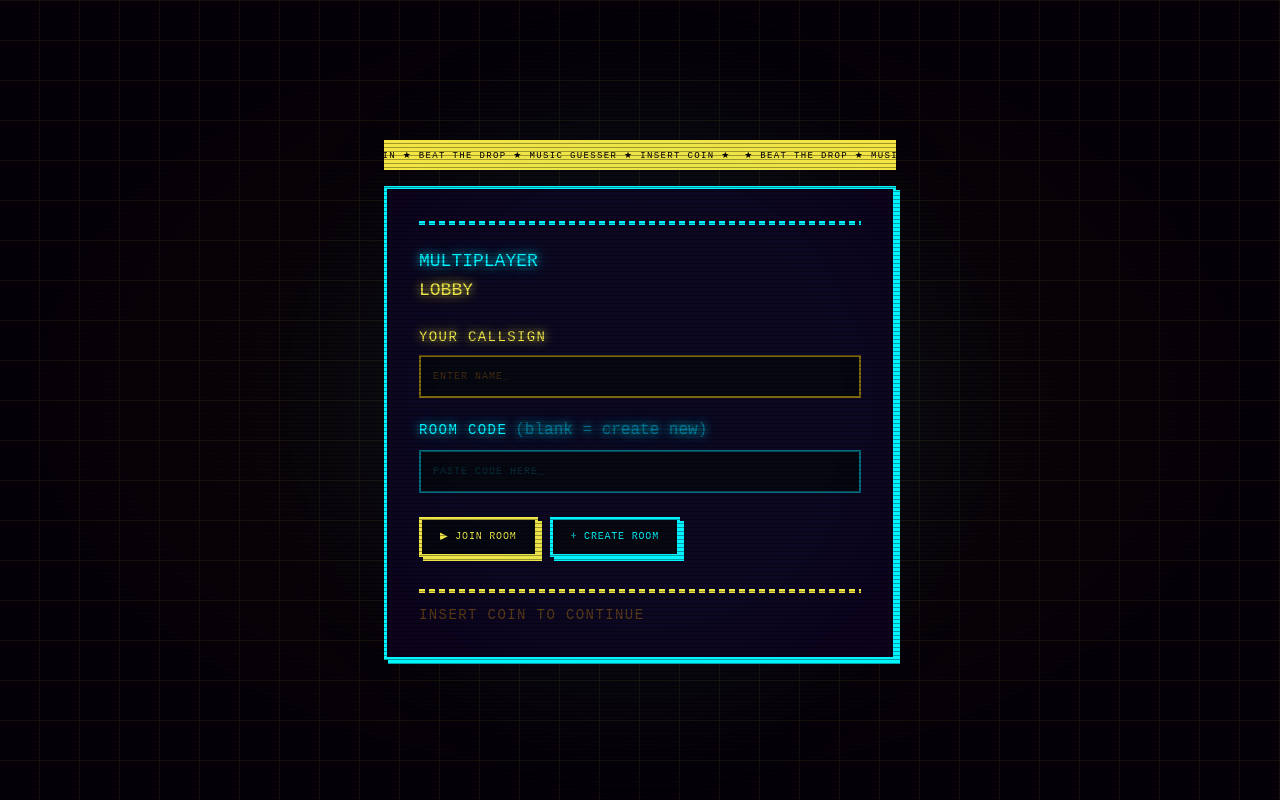
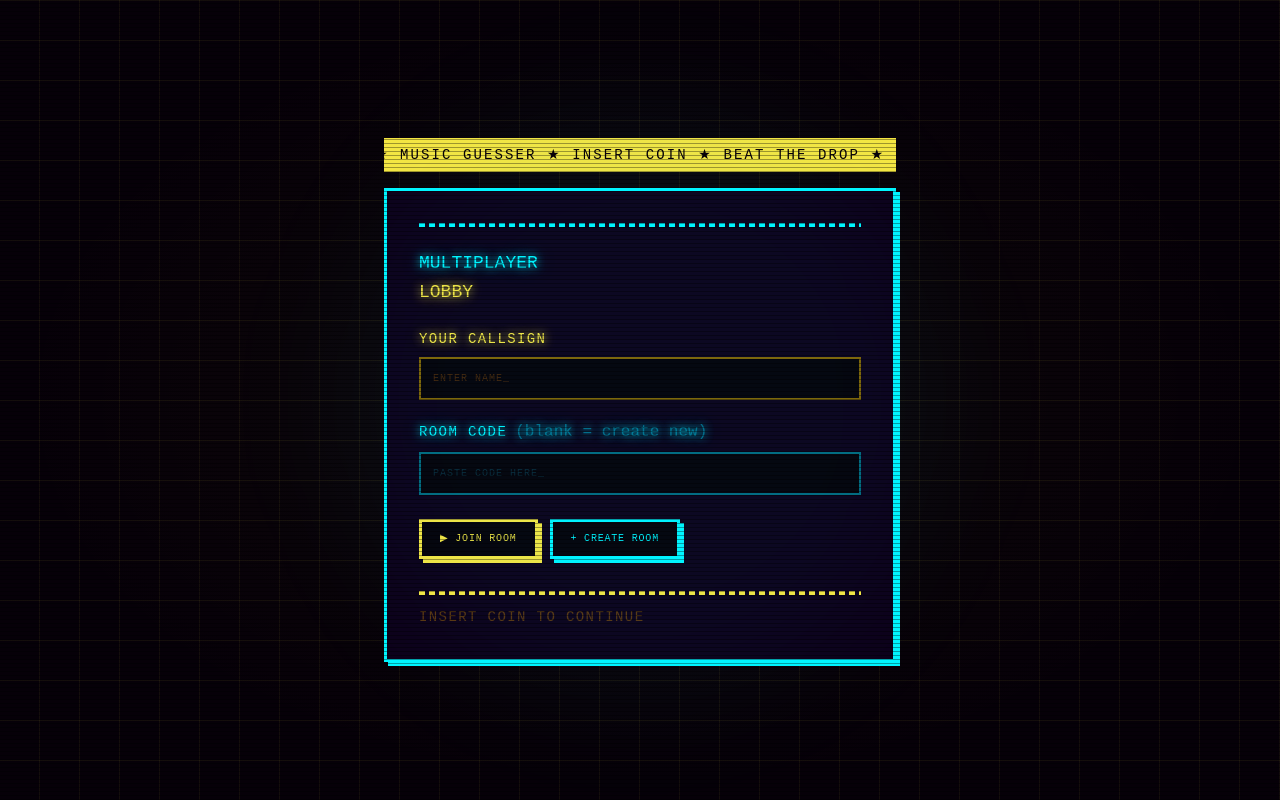
Before and after one commit to chongjie-6/music-guesser, a React app in the folder frontend/: page /play-with-friends in a window 1280 px wide. Built offline with nearby package versions, Linux system fonts and the light colour scheme; no server answers; the HTML template or start-up script is replaced by a standard one.

Commit message:
fix marquee banner

```diff
--- a/frontend/src/app/home/HomePage.tsx
+++ b/frontend/src/app/home/HomePage.tsx
@@ -1,23 +1,16 @@
 import PlayWithFriendsButton from "../../components/buttons/PlayWithFriendsButton";
+import InfiniteLooper from "../../components/InfiniteLooper";
 
 export default function HomePage() {
   return (
     <main className="relative flex min-h-screen flex-col items-center justify-center overflow-hidden bg-pixel-grid px-4 py-10">
       {/* Cabinet marquee strip */}
       <div className="absolute top-0 left-0 right-0 marquee-wrap">
-        <div className="marquee-inner">
+        <InfiniteLooper speed={6} direction={"left"}>
+          {" "}
           ★ BEAT THE DROP ★ ROUND IN PROGRESS ★ GUESS THE TRACK ★ BEAT THE DROP
-          ★&nbsp; ★ BEAT THE DROP ★ ROUND IN PROGRESS ★ GUESS THE TRACK ★ BEAT
-          THE DROP ★&nbsp;★ BEAT THE DROP ★ ROUND IN PROGRESS ★ GUESS THE TRACK
-          ★ BEAT THE DROP ★&nbsp;★ BEAT THE DROP ★ ROUND IN PROGRESS ★ GUESS THE
-          TRACK ★ BEAT THE DROP ★&nbsp;★ BEAT THE DROP ★ ROUND IN PROGRESS ★
-          GUESS THE TRACK ★ BEAT THE DROP ★&nbsp;★ BEAT THE DROP ★ ROUND IN
-          PROGRESS ★ GUESS THE TRACK ★ BEAT THE DROP ★&nbsp;★ BEAT THE DROP ★
-          ROUND IN PROGRESS ★ GUESS THE TRACK ★ BEAT THE DROP ★&nbsp;★ BEAT THE
-          DROP ★ ROUND IN PROGRESS ★ GUESS THE TRACK ★ BEAT THE DROP ★&nbsp;★
-          BEAT THE DROP ★ ROUND IN PROGRESS ★ GUESS THE TRACK ★ BEAT THE DROP
-          ★&nbsp;
-        </div>
+          &nbsp;{" "}
+        </InfiniteLooper>
       </div>
 
       {/* Screen glow orb */}
--- a/frontend/src/app/play-with-friends/PlayWithFriendsPage.tsx
+++ b/frontend/src/app/play-with-friends/PlayWithFriendsPage.tsx
@@ -3,6 +3,7 @@ import { socket } from "../../socket";
 import { useErrorSocket } from "../../hooks/useErrorSocket";
 import { CreateRoomButton } from "../../components/buttons/CreateRoomButton";
 import { JoinRoomButton } from "../../components/buttons/JoinRoomButton";
+import InfiniteLooper from "../../components/InfiniteLooper";
 
 export default function PlayWithFriendsPage() {
   const [socketMessage, setSocketMessage] = useState<string>("");
@@ -27,11 +28,11 @@ export default function PlayWithFriendsPage() {
       <div className="w-full max-w-lg">
         {/* Marquee header */}
         <div className="marquee-wrap mb-4">
-          <div className="marquee-inner">
+          <InfiniteLooper speed={8} direction={"left"}>
+            {" "}
             ★ BEAT THE DROP ★ MUSIC GUESSER ★ INSERT COIN ★ BEAT THE DROP ★
-            MUSIC GUESSER ★ INSERT COIN ★&nbsp; ★ BEAT THE DROP ★ MUSIC GUESSER
-            ★ INSERT COIN ★ BEAT THE DROP ★ MUSIC GUESSER ★ INSERT COIN ★&nbsp;
-          </div>
+            MUSIC GUESSER ★ INSERT COIN&nbsp;
+          </InfiniteLooper>
         </div>
 
         <div className="pixel-box-cyan p-8">
--- a/frontend/src/app/room/[roomId]/RoomPage.tsx
+++ b/frontend/src/app/room/[roomId]/RoomPage.tsx
@@ -13,6 +13,7 @@ import { StartGameButton } from "../../../components/buttons/StartGameButton";
 import { LeaveRoomButton } from "../../../components/buttons/LeaveRoomButton";
 import GameOverScreen from "../../../components/GameOverScreen";
 import RoomNotFoundModal from "../../../components/RoomNotFound";
+import InfiniteLooper from "../../../components/InfiniteLooper";
 
 export default function RoomPage() {
   const { roomId } = useParams();
@@ -107,19 +108,11 @@ export default function RoomPage() {
       <main className="relative min-h-screen bg-pixel-grid overflow-hidden">
         {/* Top marquee */}
         <div className="marquee-wrap marquee-fast sticky top-0 z-10">
-          <div className="marquee-inner">
+          <InfiniteLooper speed={6} direction={"left"}>
+            {" "}
             ★ BEAT THE DROP ★ ROUND IN PROGRESS ★ GUESS THE TRACK ★ BEAT THE
-            DROP ★&nbsp; ★ BEAT THE DROP ★ ROUND IN PROGRESS ★ GUESS THE TRACK ★
-            BEAT THE DROP ★&nbsp;★ BEAT THE DROP ★ ROUND IN PROGRESS ★ GUESS THE
-            TRACK ★ BEAT THE DROP ★&nbsp;★ BEAT THE DROP ★ ROUND IN PROGRESS ★
-            GUESS THE TRACK ★ BEAT THE DROP ★&nbsp;★ BEAT THE DROP ★ ROUND IN
-            PROGRESS ★ GUESS THE TRACK ★ BEAT THE DROP ★&nbsp;★ BEAT THE DROP ★
-            ROUND IN PROGRESS ★ GUESS THE TRACK ★ BEAT THE DROP ★&nbsp;★ BEAT
-            THE DROP ★ ROUND IN PROGRESS ★ GUESS THE TRACK ★ BEAT THE DROP
-            ★&nbsp;★ BEAT THE DROP ★ ROUND IN PROGRESS ★ GUESS THE TRACK ★ BEAT
-            THE DROP ★&nbsp;★ BEAT THE DROP ★ ROUND IN PROGRESS ★ GUESS THE
-            TRACK ★ BEAT THE DROP ★&nbsp;
-          </div>
+            DROP&nbsp;{" "}
+          </InfiniteLooper>
         </div>
 
         <div className="mx-auto grid max-w-7xl gap-4 px-4 py-4 lg:grid-cols-[1fr_300px]">
--- a/frontend/src/components/GameOverScreen.tsx
+++ b/frontend/src/components/GameOverScreen.tsx
@@ -1,4 +1,5 @@
 import type { GameEnd } from "../types/types";
+import InfiniteLooper from "./InfiniteLooper";
 
 const RANK_LABELS = ["1ST", "2ND", "3RD", "4TH", "5TH"];
 const RANK_CLASSES = [
@@ -28,10 +29,9 @@ export default function GameOverScreen({
       <div className="relative w-full max-w-md mx-4">
         {/* Top marquee */}
         <div className="marquee-wrap mb-4">
-          <div className="marquee-inner">
-            ★ GAME OVER ★ GAME OVER ★ GAME OVER ★ GAME OVER ★&nbsp;
-            ★ GAME OVER ★ GAME OVER ★ GAME OVER ★ GAME OVER ★&nbsp;
-          </div>
+          <InfiniteLooper speed={6} direction={"left"}>
+            ★ GAME OVER ★ GAME OVER ★ GAME OVER ★ GAME OVER&nbsp;
+          </InfiniteLooper>
         </div>
 
         <div className="pixel-box p-8">
--- /dev/null
+++ b/frontend/src/components/InfiniteLooper.tsx
@@ -0,0 +1,75 @@
+import { useCallback, useEffect, useRef, useState } from "react";
+
+export default function InfiniteLooper({
+  speed,
+  direction,
+  children,
+}: {
+  speed: number;
+  direction: "right" | "left";
+  children: React.ReactNode;
+}) {
+  const [looperInstances, setLooperInstances] = useState(1);
+  const outerRef = useRef<HTMLDivElement>(null);
+  const innerRef = useRef<HTMLDivElement>(null);
+
+  function resetAnimation() {
+    if (innerRef?.current) {
+      innerRef.current.setAttribute("data-animate", "false");
+
+      setTimeout(() => {
+        if (innerRef?.current) {
+          innerRef.current.setAttribute("data-animate", "true");
+        }
+      }, 50);
+    }
+  }
+
+  const setupInstances = useCallback(() => {
+    if (!innerRef?.current || !outerRef?.current) return;
+
+    const { width } = innerRef.current.getBoundingClientRect();
+
+    const { width: parentWidth } = outerRef.current.getBoundingClientRect();
+
+    const instanceWidth = width / innerRef.current.children.length;
+
+    if (width < parentWidth + instanceWidth) {
+      setLooperInstances(looperInstances + Math.ceil(parentWidth / width));
+    }
+    resetAnimation();
+  }, [looperInstances]);
+
+  useEffect(() => {
+    setupInstances();
+    // eslint-disable-next-line react-hooks/exhaustive-deps
+  }, []);
+
+  useEffect(() => {
+    window.addEventListener("resize", setupInstances);
+
+    return () => {
+      window.removeEventListener("resize", setupInstances);
+    };
+  // eslint-disable-next-line react-hooks/exhaustive-deps
+  }, []);
+
+  return (
+    <div className="looper" ref={outerRef}>
+      <div className="looper__innerList" ref={innerRef}>
+        {[...Array(looperInstances)].map((_, ind) => (
+          <div
+            key={ind}
+            className="looper__listInstance text-sm"
+            style={{
+              animationDuration: `${speed}s`,
+              animationDirection: direction === "right" ? "reverse" : "normal",
+            }}
+          >
+            {children}
+          </div>
+        ))}
+      </div>
+    </div>
+  );
+}
--- a/frontend/src/index.css
+++ b/frontend/src/index.css
@@ -100,14 +100,7 @@ audio {
     opacity: 0;
   }
 }
-@keyframes marquee {
-  0% {
-    transform: translateX(0%);
-  }
-  100% {
-    transform: translateX(-50%);
-  }
-}
+
 @keyframes glow-pulse {
   0%,
   100% {
@@ -360,17 +353,6 @@ audio {
   background: var(--color-arcade-yellow);
 }
 
-.marquee-inner {
-  display: inline-block;
-  white-space: nowrap;
-  font-family: var(--font-display);
-  font-size: 9px;
-  color: var(--color-cab-black);
-  letter-spacing: 0.15em;
-  padding: 7px 0;
-  animation: marquee 12s linear infinite;
-}
-
 /* ── Score rows ── */
 .score-row-top {
   background: rgba(245, 230, 66, 0.08);
@@ -396,3 +378,37 @@ audio {
     inset 0 0 60px rgba(245, 230, 66, 0.04),
     inset 0 0 120px rgba(0, 0, 0, 0.6);
 }
+
+/* ── Looper / infinite marquee ── */
+@keyframes slideAnim {
+  from {
+    transform: translateX(0%);
+  }
+  to {
+    transform: translateX(-100%);
+  }
+}
+
+.looper {
+  width: 100%;
+  overflow: hidden;
+}
+
+.looper__innerList {
+  display: flex;
+  justify-content: center;
+  width: fit-content;
+}
+
+.looper__innerList[data-animate="true"] .looper__listInstance {
+  animation: slideAnim linear infinite;
+}
+
+.looper__listInstance {
+  display: flex;
+  width: max-content;
+  font-family: var(--font-display);
+  color: var(--color-cab-black);
+  letter-spacing: 0.15em;
+  padding: 7px 0;
+}
```
